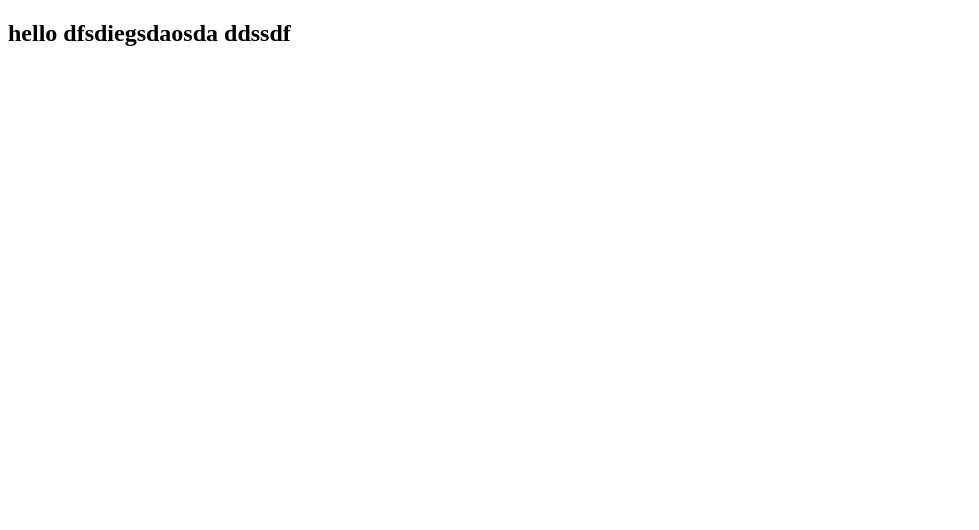
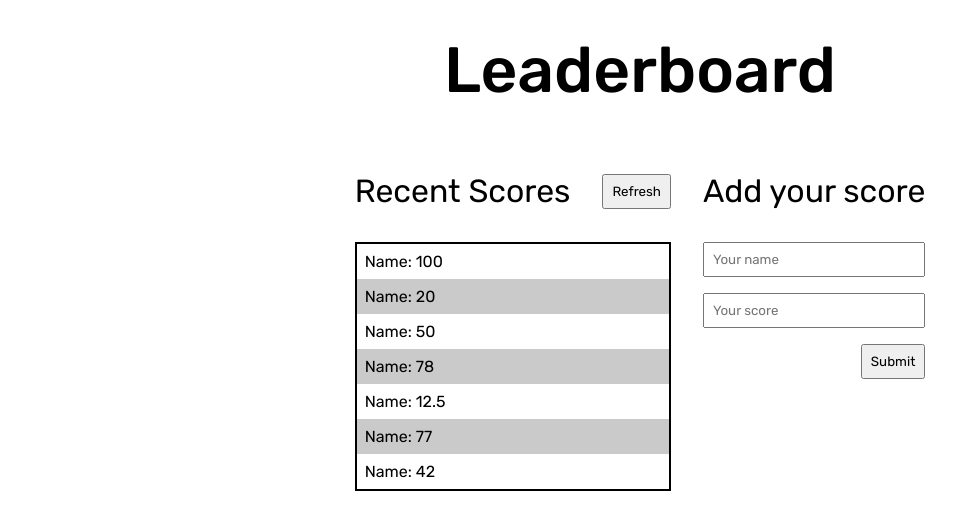
Before and after one commit to diegoyon/leaderboard, a website built with webpack: page src/index.html in a window 1280 px wide. Shown: the whole page, without its empty margins (0-979 px from the left). Built offline with nearby package versions, Linux system fonts and the light colour scheme.

Commit message:
Add styles to make the layout

```diff
--- a/src/index.html
+++ b/src/index.html
@@ -7,6 +7,31 @@
     <title>Leaderboard</title>
   </head>
   <body>
-    <h2>hello dfsdiegsdaosda ddssdf</h2>
+    <h1>Leaderboard</h1>
+    <div class="main">
+      <section class="recent-scores">
+        <div class="scores-header">
+          <h2>Recent Scores</h2>
+          <button>Refresh</button>
+        </div>
+        <ul class="table">
+          <li>Name: 100</li>
+          <li>Name: 20</li>
+          <li>Name: 50</li>
+          <li>Name: 78</li>
+          <li>Name: 12.5</li>
+          <li>Name: 77</li>
+          <li>Name: 42</li>
+        </ul>
+      </section>
+      <section class="add-score">
+        <h2>Add your score</h2>
+        <div class="form">
+          <input type="text" name="name" id="name" placeholder="Your name" />
+          <input type="text" name="score" id="score" placeholder="Your score" />
+          <button type="submit">Submit</button>
+        </div>
+      </section>
+    </div>
   </body>
 </html>
--- a/src/index.js
+++ b/src/index.js
@@ -1,13 +1 @@
 import "./style.css";
-
-function component() {
-  const element = document.createElement("div");
-
-  // Lodash, currently included via a script, is required for this line to work
-  element.innerHTML = _.join(["Hello", "webpack"], " ");
-  element.classList.add("hello");
-
-  return element;
-}
-
-document.body.appendChild(component());
--- a/src/style.css
+++ b/src/style.css
@@ -1,3 +1,67 @@
-.hello {
-  color: red;
+@import url("https://fonts.googleapis.com/css2?family=Rubik:ital,wght@0,300;0,400;0,500;0,600;0,700;0,800;0,900;1,300;1,400;1,500;1,600;1,700;1,800;1,900&display=swap");
+
+* {
+  font-family: "Rubik", sans-serif;
+  box-sizing: border-box;
+  padding: 0;
+  margin: 0;
 }
+
+h1 {
+  font-size: 4rem;
+  font-weight: 500;
+  width: fit-content;
+  margin: 2rem auto;
+}
+
+h2 {
+  font-size: 2rem;
+  font-weight: 400;
+  margin: 2rem 0;
+}
+
+button {
+  height: fit-content;
+  width: fit-content;
+  padding: 0.5rem;
+}
+
+input {
+  padding: 0.5rem;
+}
+
+.main {
+  display: flex;
+  gap: 2rem;
+  width: fit-content;
+  margin: auto;
+}
+
+.scores-header {
+  display: flex;
+  gap: 2rem;
+  align-items: center;
+}
+
+.table {
+  list-style: none;
+  border: 2px solid black;
+}
+
+.table li {
+  padding: 0.5rem;
+}
+
+.table li:nth-child(2n) {
+  background-color: rgb(202, 202, 202);
+}
+
+.form {
+  display: flex;
+  flex-direction: column;
+  gap: 1rem;
+}
+
+.form button {
+  align-self: flex-end;
+}
```
Also changed, not shown: dist/index.html, dist/main.js.
